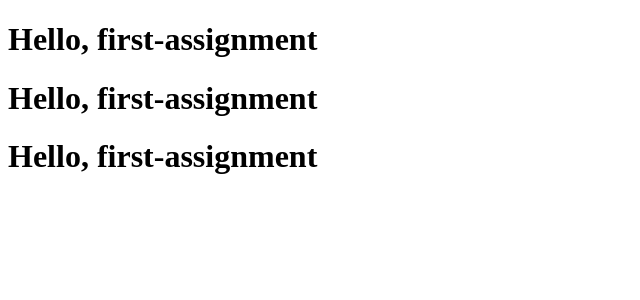
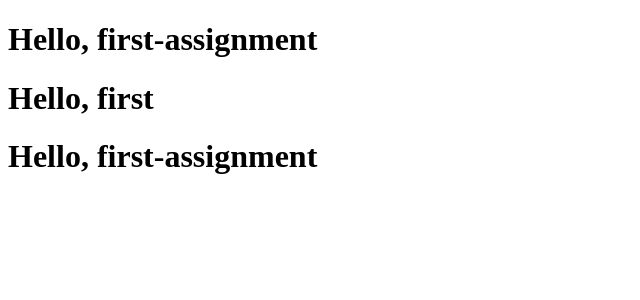
Before and after one commit to AbhayPatel7777/AbhayKumar_Patel_Learning_Angular, an Angular app: page / in a window 1280 px wide. Shown: the top 300 px of the page, without its empty margins (0-640 px from the left). Built offline with nearby package versions, Linux system fonts and the light colour scheme.

Commit message:
Changed the version to 0.1.0

```diff
--- a/src/app/app.component.ts
+++ b/src/app/app.component.ts
@@ -10,6 +10,6 @@ import { RouterOutlet } from '@angular/router';
 })
 export class AppComponent {
   title = 'first-assignment';
-  name :string= 'first-assignment';
+  name :string= 'first';
   address:string = 'first-assignment';
 }
--- /dev/null
+++ b/src/app/models/user.ts
@@ -0,0 +1,2 @@
+export interface User {
+}
```
Also changed, not shown: src/share/models/User.ts (added), 1 other file (tests, documents, lock files or other folders).
